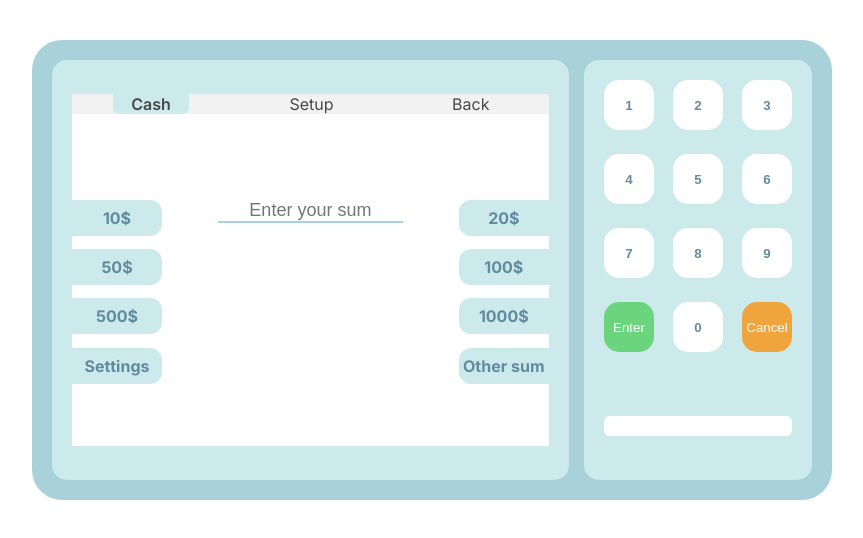
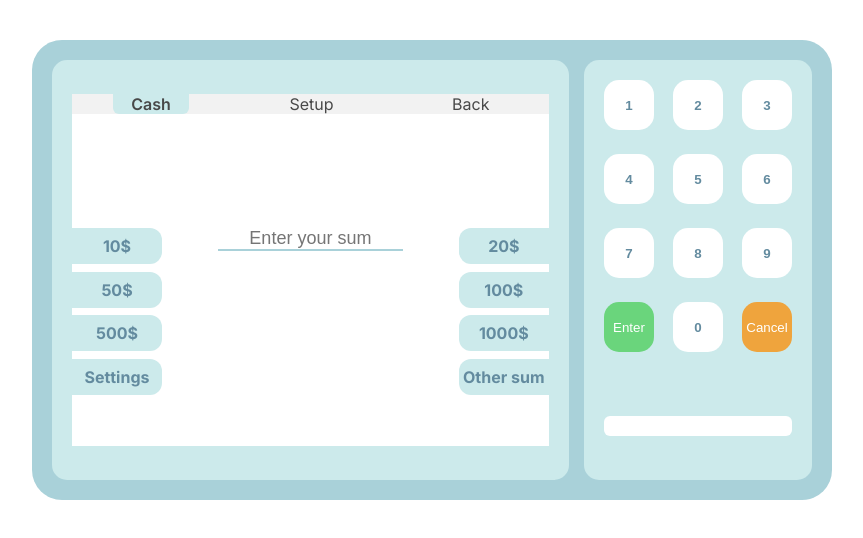
Before and after one commit to Vasya1988/atm, a Next.js app: page /atm/cash in a window 1280 px wide. Shown: the top 538 px of the page, without its empty margins (208-1071 px from the left). Built offline with nearby package versions, Linux system fonts and the light colour scheme.

Commit message:
add onClick on buttons

```diff
--- a/app/atm/Atm.module.css
+++ b/app/atm/Atm.module.css
@@ -25,6 +25,8 @@
       width: 100%;
       flex-wrap: wrap;
       align-items: center; } }
+  .Atm main {
+    display: inherit; }
   .Atm .atmScreen {
     display: grid;
     grid-template-rows: max-content;
--- a/app/atm/Atm.module.sass
+++ b/app/atm/Atm.module.sass
@@ -21,6 +21,8 @@
         width: 100%
         flex-wrap: wrap
         align-items: center
+    main
+        display: inherit
     .atmScreen
         display: grid
         grid-template-rows: max-content
--- a/app/atm/cash/page.js
+++ b/app/atm/cash/page.js
@@ -2,6 +2,8 @@
 import { useState } from 'react'
 import classes from './main.module.sass'
 import CashButton from '@/components/cashButton/CashButton'
+import Title from '@/components/title/Title'
+
 
 const digitsValidate = (prop) => {
     console.log(!Number(prop))
@@ -25,6 +27,20 @@ const Main = (props) => {
             return <span data-show key={e}>{e}$: {takeCash[e]}<br/></span>
         })
         : ''
+
+    let [totalSumOfClick, setTotalSumOfClick] = useState(0)
+
+
+    const onClickHandle = (event) => {
+        const sumOfDollars = event.currentTarget.dataset.cash
+        console.log(sumOfDollars)
+        sumOfDollars === 'Other sum' ?
+            setTotalSumOfClick(0)
+        : sumOfDollars === 'Settings' ?
+            setTotalSumOfClick(0)
+        : setTotalSumOfClick(totalSumOfClick + Number(sumOfDollars))
+    }
+
     // ---------------------------- Вычисление ---------------------------- //
     const getMoney = (amount,
         banknotes = [
@@ -140,9 +156,12 @@ const Main = (props) => {
 
 
     return (
+        <>
+            <Title tag='h2' text={totalSumOfClick != 0 ? totalSumOfClick : ''} />
             <div
                 className={classes.MainScreen}
             >
+
                 <div
                     className={classes.Enter}
                 >
@@ -166,6 +185,7 @@ const Main = (props) => {
                             data-enter='enter'
                             type='text'
                             placeholder='Enter your sum'
+                            onChange={e => setTotalSumOfClick(e.target.value)}
                         />
                     </form>
                     <span className={classes.result}>
@@ -175,12 +195,13 @@ const Main = (props) => {
                     </span>
                 </div>
                 {buttonSumValue.map(banknote => <CashButton
+                    clickHandle={onClickHandle}
                     key={banknote}
                     dataName={banknote.replace('$', '')}
                     sum={`${banknote}`}
-
                 />)}
             </div>
+        </>
     )
 }
 
--- a/app/atm/layout.js
+++ b/app/atm/layout.js
@@ -7,6 +7,8 @@ const NavItems = [
     {label: 'Back', href: '/'}
 ]
 
+const digitsBlock = [1, 2, 3, 4, 5, 6, 7, 8, 9, 'Enter', 0, 'Cancel']
+
 const AtmLayout = ({children}) => {
     return (
         <div className={classes.Atm} >
@@ -15,18 +17,19 @@ const AtmLayout = ({children}) => {
                 <main>{children}</main>
             </div>
             <div className={classes.digits}>
-                <button className={classes.digit} data-digit='1' >1</button>
-                <button className={classes.digit} data-digit='2' >2</button>
-                <button className={classes.digit} data-digit='3' >3</button>
-                <button className={classes.digit} data-digit='4' >4</button>
-                <button className={classes.digit} data-digit='5' >5</button>
-                <button className={classes.digit} data-digit='6' >6</button>
-                <button className={classes.digit} data-digit='7' >7</button>
-                <button className={classes.digit} data-digit='8' >8</button>
-                <button className={classes.digit} data-digit='9' >9</button>
-                <button className={classes.digit} data-enter='enter' style={{backgroundColor: 'var(--greenButton)', color: '#fff', fontWeight: 'normal'}}>Enter</button>
-                <button className={classes.digit} data-digit='0' >0</button>
-                <button style={{backgroundColor: '#efa43d', color: '#fff', fontWeight: 'normal'}} className={classes.digit} data-cancel='cancel' >Cancel</button>
+                {
+                    digitsBlock.map(e =>
+                        e === 'Enter'?
+
+                            <button className={classes.digit} style={{backgroundColor: 'var(--greenButton)', color: '#fff', fontWeight: 'normal'}} data-digit={e} >{e}</button>
+
+                        : e === 'Cancel'?
+
+                            <button className={classes.digit} style={{backgroundColor: '#efa43d', color: '#fff', fontWeight: 'normal'}} data-digit={e} >{e}</button>
+
+                        : <button className={classes.digit} data-digit={e} >{e}</button>
+                    )
+                }
                 <div className={classes.moneyOut} ></div>
             </div>
         </div>
--- a/components/cashButton/CashButton.js
+++ b/components/cashButton/CashButton.js
@@ -1,8 +1,8 @@
 import classes from './CashButton.module.sass'
 
-const CashButton = ({sum, dataName}) => {
+const CashButton = ({sum, dataName, clickHandle}) => {
     return (
-        <div data-cash={dataName} className={classes.CashButton} >
+        <div onClick={clickHandle} data-cash={dataName} className={classes.CashButton} >
             <p>{sum}</p>
         </div>
     )
--- a/components/navigation/Navigation.js
+++ b/components/navigation/Navigation.js
@@ -2,12 +2,8 @@
 import Link from "next/link"
 import { usePathname } from "next/navigation"
 import classes from './Navigation.module.sass'
-import { useEffect, useState } from "react"
-import Title from "../title/Title"
 
 const Navigation = (props) => {
-
-    const [myText, setMyText] = useState(null)
 
     const pathName = usePathname()
 
@@ -31,7 +27,6 @@ const Navigation = (props) => {
                     })
                 }
             </nav>
-            <Title tag='h2' text={myText} />
         </>
     )
 }
--- a/components/title/Title.module.css
+++ b/components/title/Title.module.css
@@ -1,5 +1,8 @@
 .Title {
-  padding: 10px;
+  height: 76px;
+  display: flex;
+  justify-content: center;
+  align-items: center;
   box-sizing: border-box;
   text-align: center;
   color: #7d8083; }
--- a/components/title/Title.module.sass
+++ b/components/title/Title.module.sass
@@ -1,5 +1,8 @@
 .Title
-    padding: 10px
+    height: 76px
+    display: flex
+    justify-content: center
+    align-items: center
     box-sizing: border-box
     text-align: center
     color: #7d8083
```
Also changed, not shown: 2 other files (tests, documents, lock files or other folders). Lines whose indentation alone changed are shown as unchanged.
